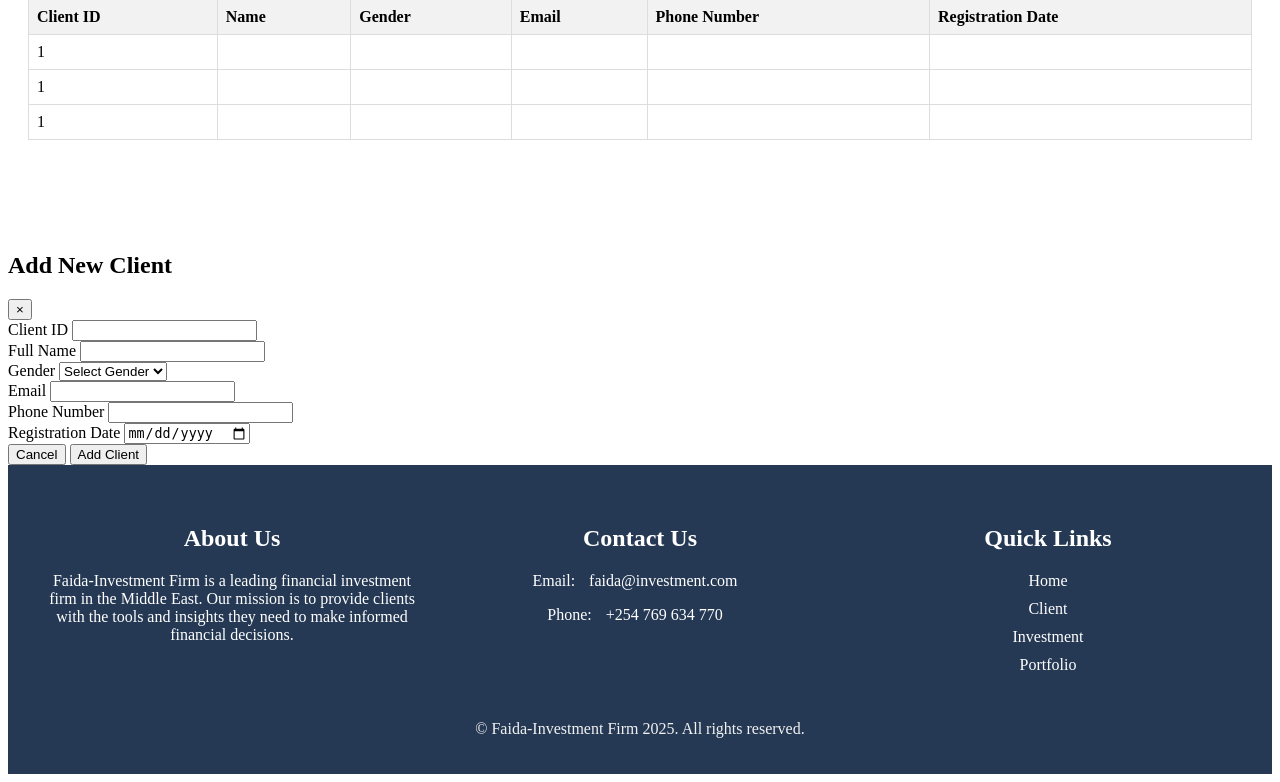
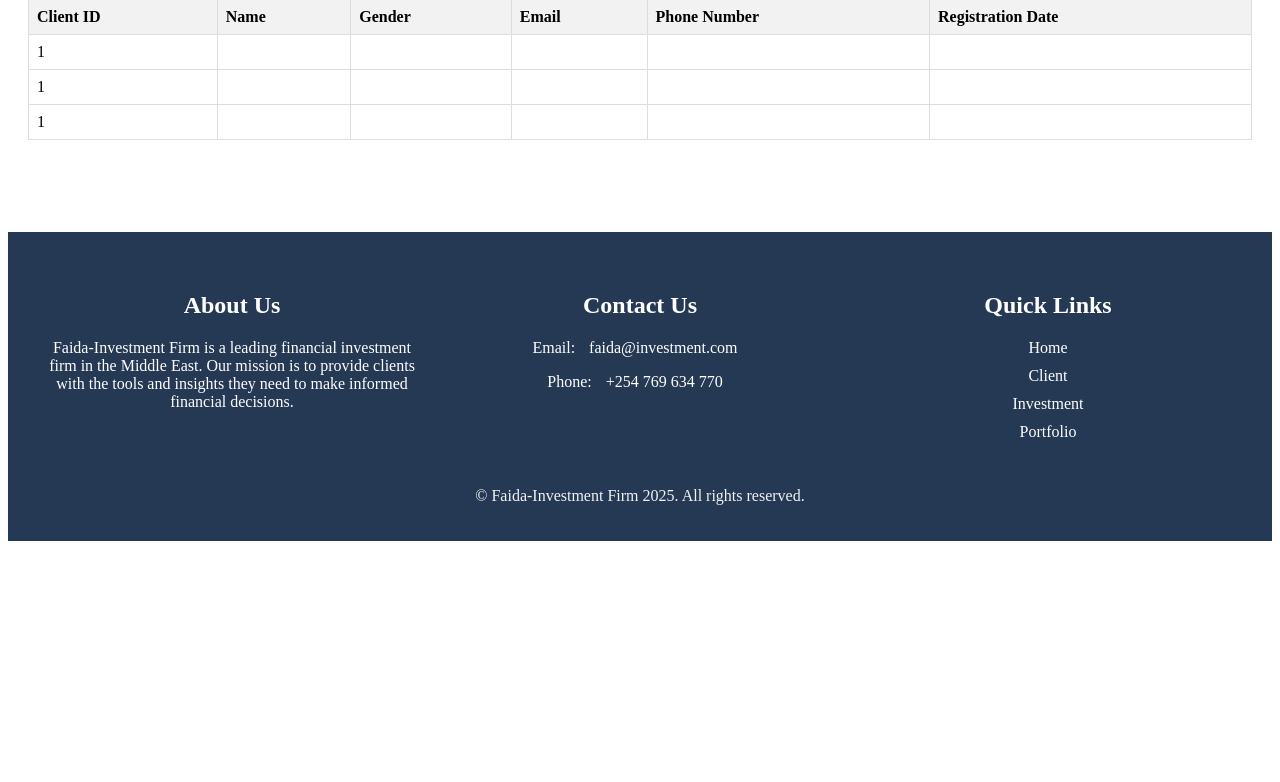
Before and after one commit to Markwema86/Faida_Investments, a PHP site: page /clients.html in a window 1280 px wide. Shown: the part 381-1163 px from the top of the page. After the commit the page ends 922 px from the top, so only its background shows below. Run offline with PHP 8.4, Linux system fonts and the light colour scheme.

Commit message:
Update style.css

```diff
--- a/Faida Investment/style.css
+++ b/Faida Investment/style.css
@@ -283,3 +283,86 @@ header nav {
     background-color: #f2f2f2;
     font-weight: bold;
 }
+
+
+/*  POPUP FORMS TO INPUT DATA */
+.popup-overlay {
+    display: none;
+    position: fixed;
+    top: 0;
+    left: 0;
+    width: 100%;
+    height: 100%;
+    background-color: rgba(0,0,0,0.5);
+    z-index: 1000;
+    justify-content: center;
+    align-items: center;
+}
+
+.popup-form {
+    background-color: white;
+    padding: 2rem;
+    border-radius: 8px;
+    width: 90%;
+    max-width: 500px;
+    box-shadow: 0 4px 10px rgba(0,0,0,0.2);
+}
+
+.form-header {
+    display: flex;
+    justify-content: space-between;
+    align-items: center;
+    margin-bottom: 1.5rem;
+}
+
+.form-header h2 {
+    color: #2c3e50;
+}
+
+.close-btn {
+    background: none;
+    border: none;
+    font-size: 1.5rem;
+    cursor: pointer;
+    color: #7f8c8d;
+}
+
+.form-group {
+    margin-bottom: 1rem;
+}
+
+.form-group input, .form-group select {
+    width: 100%;
+    padding: 10px;
+    border: 1px solid #ddd;
+    border-radius: 4px;
+    font-size: 1rem;
+}
+
+.form-actions {
+    display: flex;
+    justify-content: flex-end;
+    margin-top: 1.5rem;
+}
+
+.form-actions button {
+    padding: 10px 20px;
+    border: none;
+    border-radius: 4px;
+    cursor: pointer;
+    font-size: 1rem;
+    margin-left: 10px;
+}
+
+.cancel-btn {
+    background-color: #e74c3c;
+    color: white;
+}
+
+.submit-btn {
+    background-color: #27ae60;
+    color: white;
+}
+.add-button {
+    cursor: pointer;
+}
```
